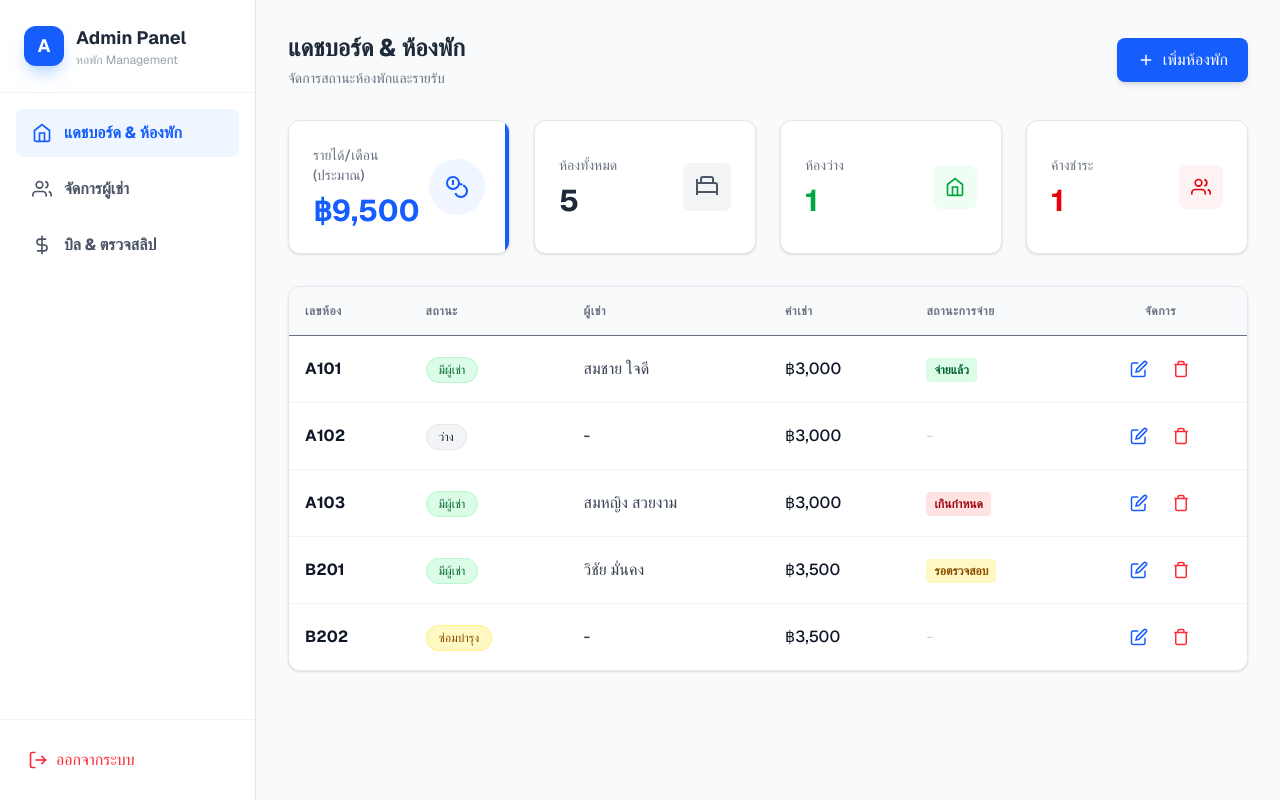
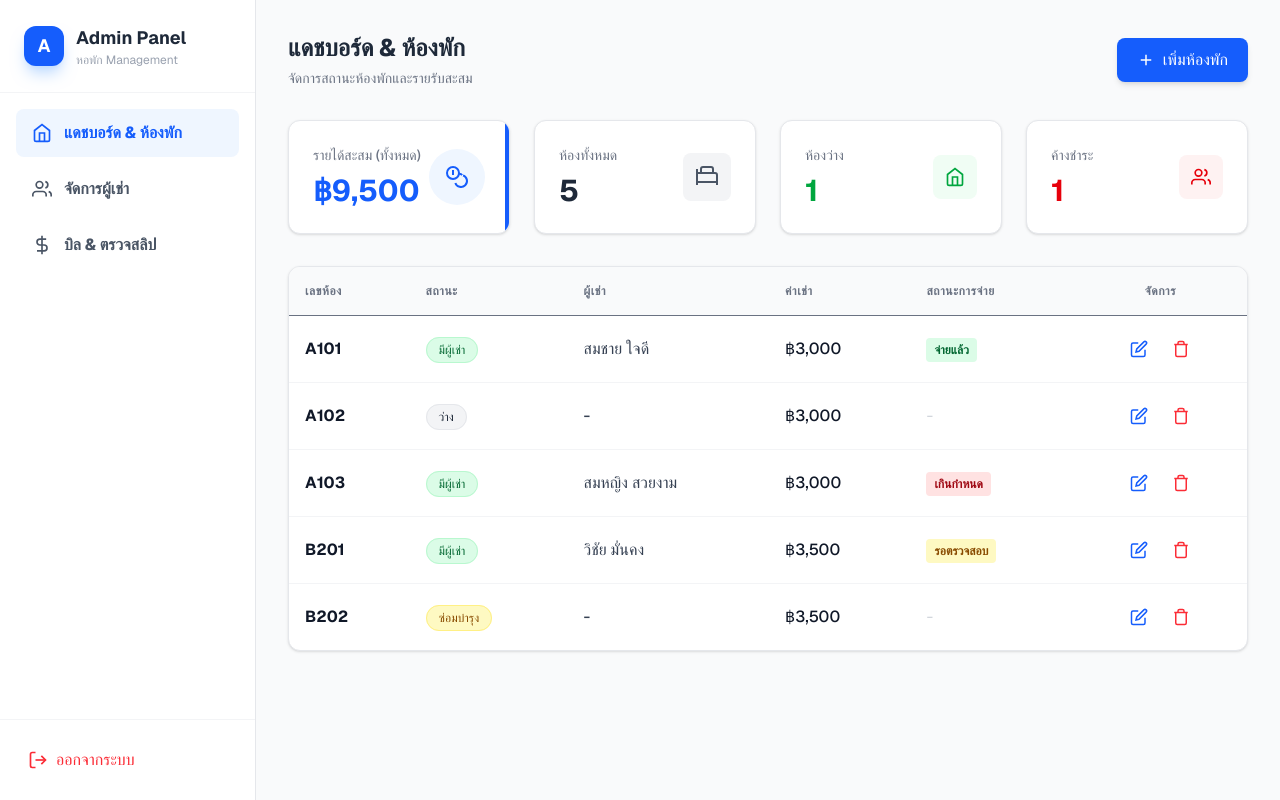
Before and after one commit to Pathiphat1922/dormitory, a Next.js app: page /admin/dashboard in a window 1280 px wide. Built offline with nearby package versions, Linux system fonts and the light colour scheme.

Commit message:
fix set crad price

```diff
--- a/app/admin/dashboard/page.tsx
+++ b/app/admin/dashboard/page.tsx
@@ -16,7 +16,6 @@ const IconBill = () => <svg width="20" height="20" viewBox="0 0 24 24" fill="non
 const IconScan = () => <svg width="20" height="20" viewBox="0 0 24 24" fill="none" stroke="currentColor" strokeWidth="2"><path d="M3 7V5a2 2 0 0 1 2-2h2"></path><path d="M17 3h2a2 2 0 0 1 2 2v2"></path><path d="M21 17v2a2 2 0 0 1-2 2h-2"></path><path d="M7 21H5a2 2 0 0 1-2-2v-2"></path><rect x="7" y="7" width="10" height="10"></rect></svg>;
 const IconCheckCircle = () => <svg width="40" height="40" viewBox="0 0 24 24" fill="none" stroke="currentColor" strokeWidth="2" className="text-green-500"><path d="M22 11.08V12a10 10 0 1 1-5.93-9.14"></path><polyline points="22 4 12 14.01 9 11.01"></polyline></svg>;
 const IconAlert = () => <svg width="40" height="40" viewBox="0 0 24 24" fill="none" stroke="currentColor" strokeWidth="2" className="text-red-500"><circle cx="12" cy="12" r="10"></circle><line x1="12" y1="8" x2="12" y2="12"></line><line x1="12" y1="16" x2="12.01" y2="16"></line></svg>;
-// (ใหม่) Icon สำหรับรายได้
 const IconCoins = () => <svg width="24" height="24" viewBox="0 0 24 24" fill="none" stroke="currentColor" strokeWidth="2"><circle cx="8" cy="8" r="6"></circle><path d="M18.09 10.37A6 6 0 1 1 10.34 18"></path><path d="M7 6h1v4"></path><path d="M17.12 10.06c-.87-1.24-2.32-1.53-3.69-1.28"></path></svg>;
 
 // --- Types ---
@@ -52,10 +51,14 @@ export default function AdminDashboard() {
     { id: 'B202', status: 'maintenance', tenant: '-', price: 3500, paymentStatus: 'paid', phone: '-' },
   ]);
 
+  // เพิ่มข้อมูลจำลอง: บิลเก่าๆ ที่จ่ายแล้ว (เพื่อให้ยอดเงินสะสมดูมีประวัติจริง)
   const [invoices, setInvoices] = useState<Invoice[]>([
     { id: 'INV-2401', roomId: 'B201', amount: 3500, dueDate: '2024-11-25', status: 'pending' },
     { id: 'INV-2402', roomId: 'A103', amount: 3000, dueDate: '2024-11-20', status: 'pending' },
     { id: 'INV-2403', roomId: 'A101', amount: 3000, dueDate: '2024-11-01', status: 'paid' },
+    // Mock Data เพิ่มเติม: บิลของเดือนก่อนๆ ที่จ่ายแล้ว (แม้ห้องจะว่างไปแล้วก็ตาม)
+    { id: 'INV-2399', roomId: 'A102', amount: 3000, dueDate: '2024-10-01', status: 'paid' },
+    { id: 'INV-2398', roomId: 'B202', amount: 3500, dueDate: '2024-10-01', status: 'paid' },
   ]);
 
   // --- 3. State Modals ---
@@ -114,6 +117,8 @@ export default function AdminDashboard() {
       let result;
       if (randomScenario > 0.3) {
         result = { success: true, message: 'ตรวจสอบสำเร็จ: ยอดเงินถูกต้อง', scannedAmount: verifyingInvoice.amount };
+
+        // เมื่อจ่ายสำเร็จ -> อัปเดตสถานะบิลเป็น 'paid' (ยอดเงินรวมจะเพิ่มขึ้นทันที)
         setInvoices(prev => prev.map(inv => inv.id === verifyingInvoice.id ? { ...inv, status: 'paid' } : inv));
         setRooms(prev => prev.map(r => r.id === verifyingInvoice.roomId ? { ...r, paymentStatus: 'paid' } : r));
       } else if (randomScenario > 0.1) {
@@ -164,17 +169,19 @@ export default function AdminDashboard() {
     switch (activeTab) {
       case 'dashboard':
 
-        // (ใหม่) คำนวณรายได้รวมจากห้องที่มีผู้เช่า (Occupied)
-        const totalRevenue = rooms
-            .filter(r => r.status === 'occupied')
-            .reduce((sum, r) => sum + r.price, 0);
+        // *** แก้ไขจุดสำคัญ ***
+        // คำนวณจาก "ประวัติบิลที่จ่ายแล้ว (invoices)" แทน "ห้องที่มีคนอยู่"
+        // ทำให้แม้ผู้เช่าจะออกไปแล้ว (ห้อง vacant) แต่ถ้ายอดเงินเคยเข้ามาแล้ว มันจะยังคงอยู่ครับ
+        const totalRevenue = invoices
+            .filter(inv => inv.status === 'paid') // เลือกเฉพาะบิลที่จ่ายแล้ว
+            .reduce((sum, inv) => sum + inv.amount, 0); // รวมยอดเงิน
 
         return (
           <>
             <div className="flex justify-between items-center mb-8">
               <div>
                 <h2 className="text-2xl font-bold text-gray-800">แดชบอร์ด & ห้องพัก</h2>
-                <p className="text-gray-500 text-sm mt-1">จัดการสถานะห้องพักและรายรับ</p>
+                <p className="text-gray-500 text-sm mt-1">จัดการสถานะห้องพักและรายรับสะสม</p>
               </div>
               <button
                 onClick={() => {
@@ -187,14 +194,14 @@ export default function AdminDashboard() {
               </button>
             </div>
 
-             {/* Stats Summary: ปรับ Grid เป็น 4 ช่อง (เดิม 3) */}
+             {/* Stats Summary */}
              <div className="grid grid-cols-1 md:grid-cols-2 lg:grid-cols-4 gap-6 mb-8">
 
-                {/* 1. (ใหม่) Card รายได้รวม */}
+                {/* 1. Card รายได้สะสม (แก้ไขชื่อและตัวเลข) */}
                 <div className="bg-white p-6 rounded-xl border border-gray-200 shadow-sm flex items-center justify-between relative overflow-hidden group">
                     <div className="absolute right-0 top-0 h-full w-1 bg-blue-600"></div>
                     <div>
-                        <p className="text-gray-500 text-sm font-medium">รายได้/เดือน (ประมาณ)</p>
+                        <p className="text-gray-500 text-sm font-medium">รายได้สะสม (ทั้งหมด)</p>
                         <p className="text-3xl font-bold text-blue-600 mt-2">฿{totalRevenue.toLocaleString()}</p>
                     </div>
                     <div className="bg-blue-50 p-4 rounded-full text-blue-600 group-hover:scale-110 transition-transform">
```
